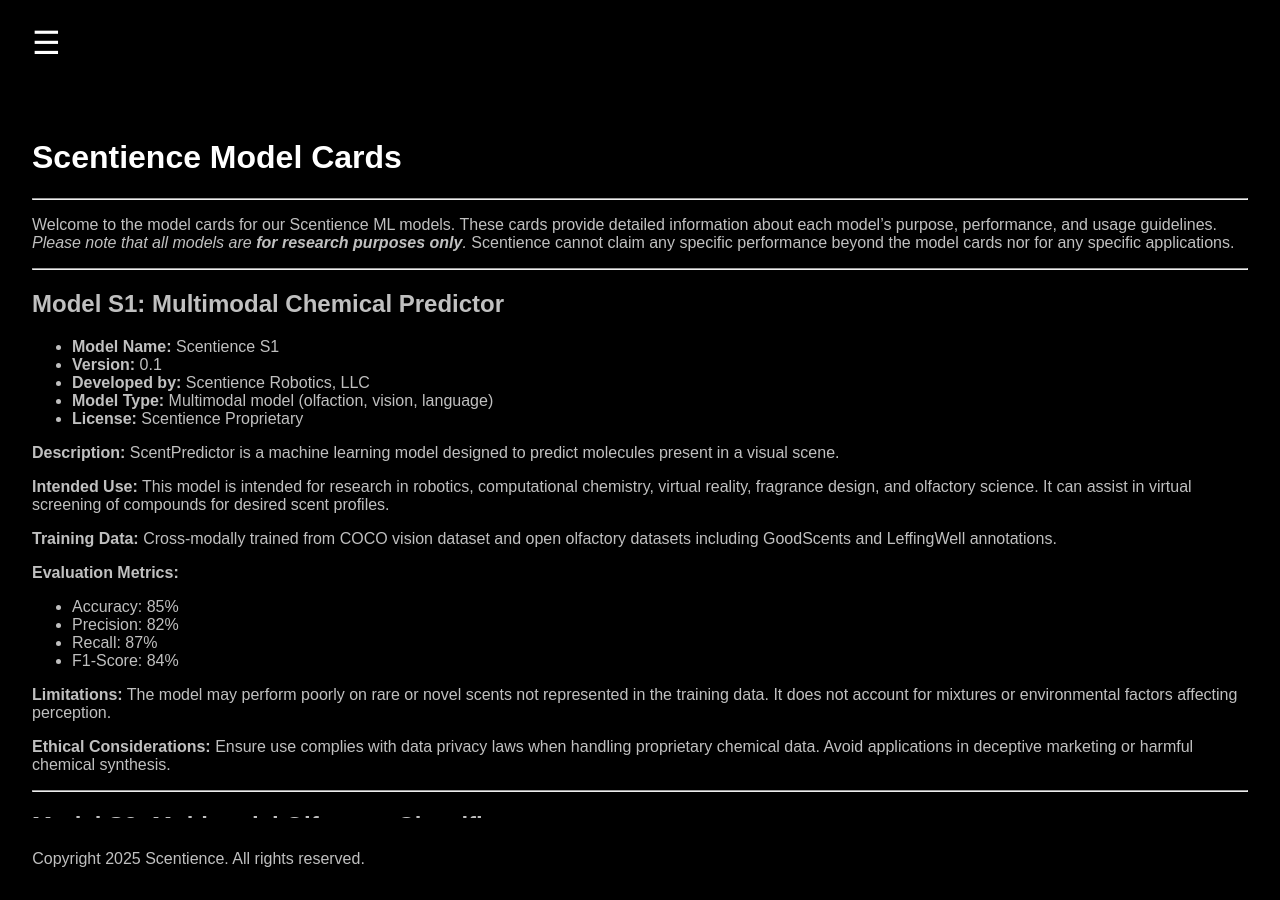
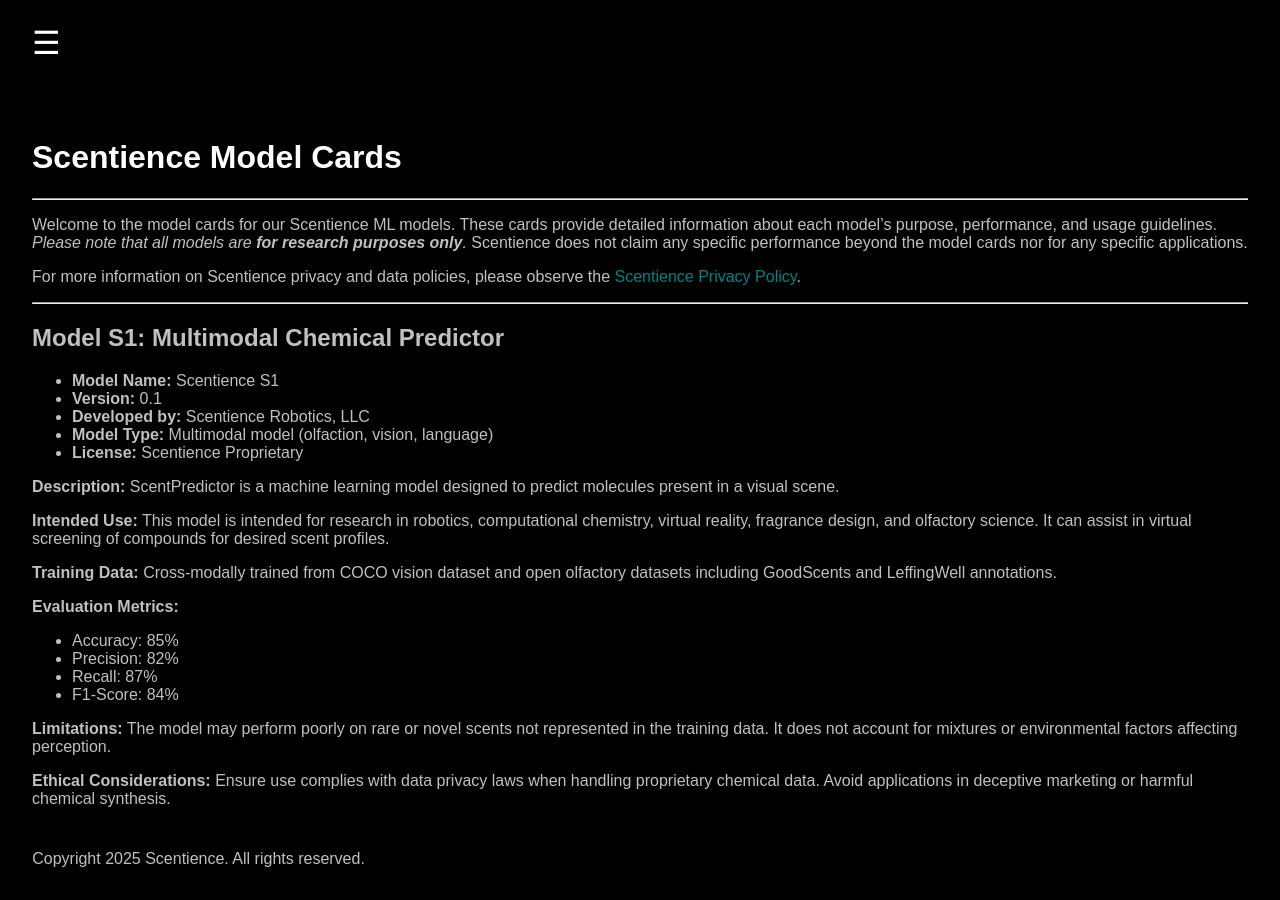
Before and after one commit to Scentience/docs-api, a Jekyll site: the page built from model-cards.md, in a window 1280 px wide and 900 px high. Built offline with Jekyll 4.4.1, drawn with Linux system fonts in a browser that asks for light colours.

```diff
--- a/_layouts/default.html
+++ b/_layouts/default.html
@@ -17,7 +17,7 @@
             <li>&nbsp;&nbsp;&nbsp;&nbsp;<a href="https://scentience.github.io/docs-api">Home</a></li>
             <li>&nbsp;&nbsp;&nbsp;&nbsp;<a href="https://scentience.github.io/docs-api/access-keys">Access Keys</a></li>
             <li>&nbsp;&nbsp;&nbsp;&nbsp;<a href="https://scentience.github.io/docs-api/examples">Examples</a></li>
-            <li>&nbsp;&nbsp;&nbsp;&nbsp;<a href="https://scentience.github.io/docs-api/contact">Contact</a></li>
+            <li>&nbsp;&nbsp;&nbsp;&nbsp;<a href="https://scentience.github.io/docs-api/disclaimers">Privacy</a></li>
             <li></li>
             <li><b>Web API</b></li>
             <li>&nbsp;&nbsp;&nbsp;&nbsp;<a href="https://scentience.github.io/docs-api/sockets-api">Sockets Overview</a></li>
--- a/model-cards.md
+++ b/model-cards.md
@@ -5,7 +5,9 @@
 
 # Scentience Model Cards
 ---
-Welcome to the model cards for our Scentience ML models. These cards provide detailed information about each model's purpose, performance, and usage guidelines. _Please note that all models are **for research purposes only**._ Scentience cannot claim any specific performance beyond the model cards nor for any specific applications.
+Welcome to the model cards for our Scentience ML models. These cards provide detailed information about each model's purpose, performance, and usage guidelines. _Please note that all models are **for research purposes only**._ Scentience does not claim any specific performance beyond the model cards nor for any specific applications.
+
+For more information on Scentience privacy and data policies, please observe the [Scentience Privacy Policy](https://scentience.ai/app-privacy-policy).
 
 ---
 
```
Also changed, not shown: contact.md (deleted, +0 -19 lines), disclaimers.md (added, +29 -0 lines), index.md (+8 -0 lines), model-serving-api.md (+3 -0 lines).
